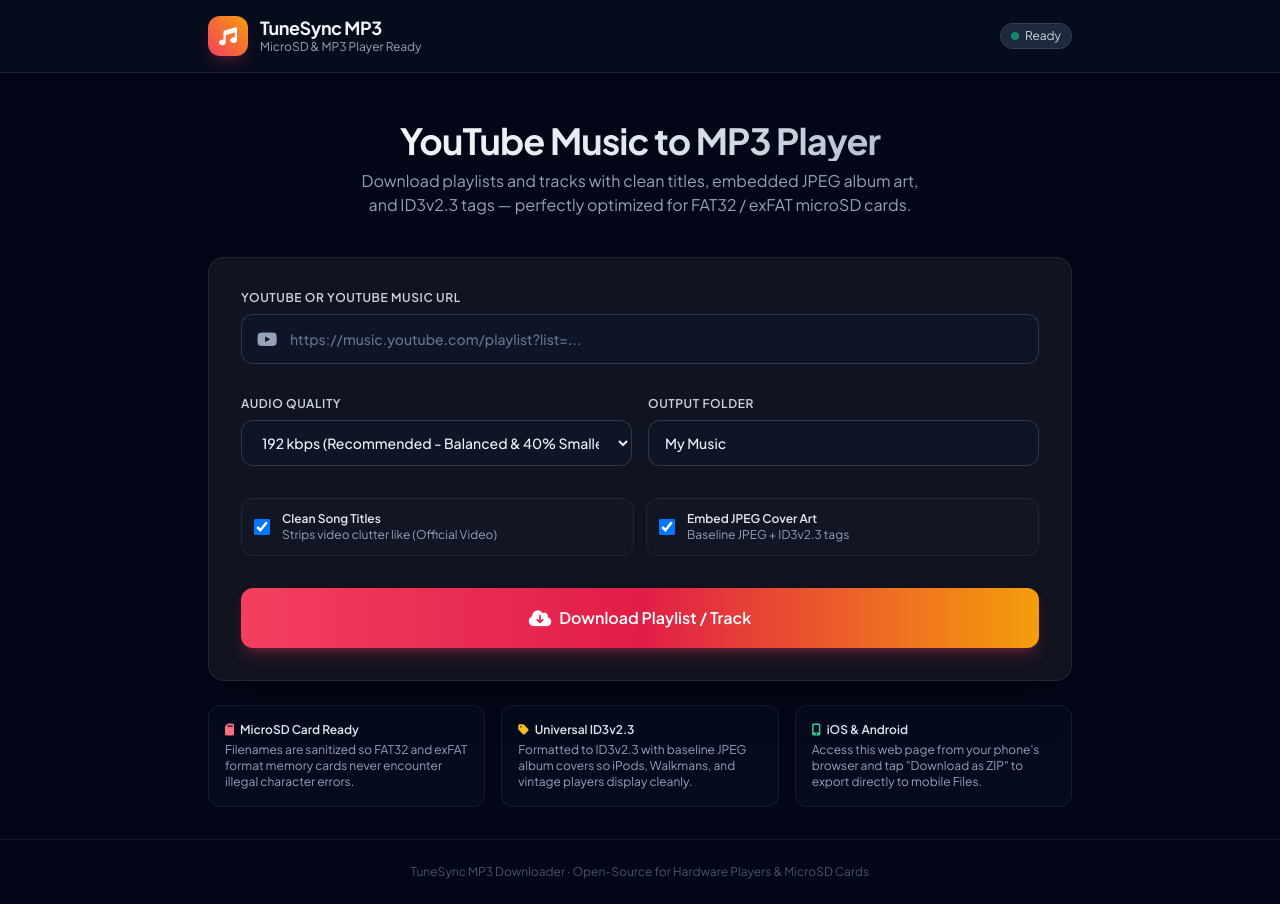
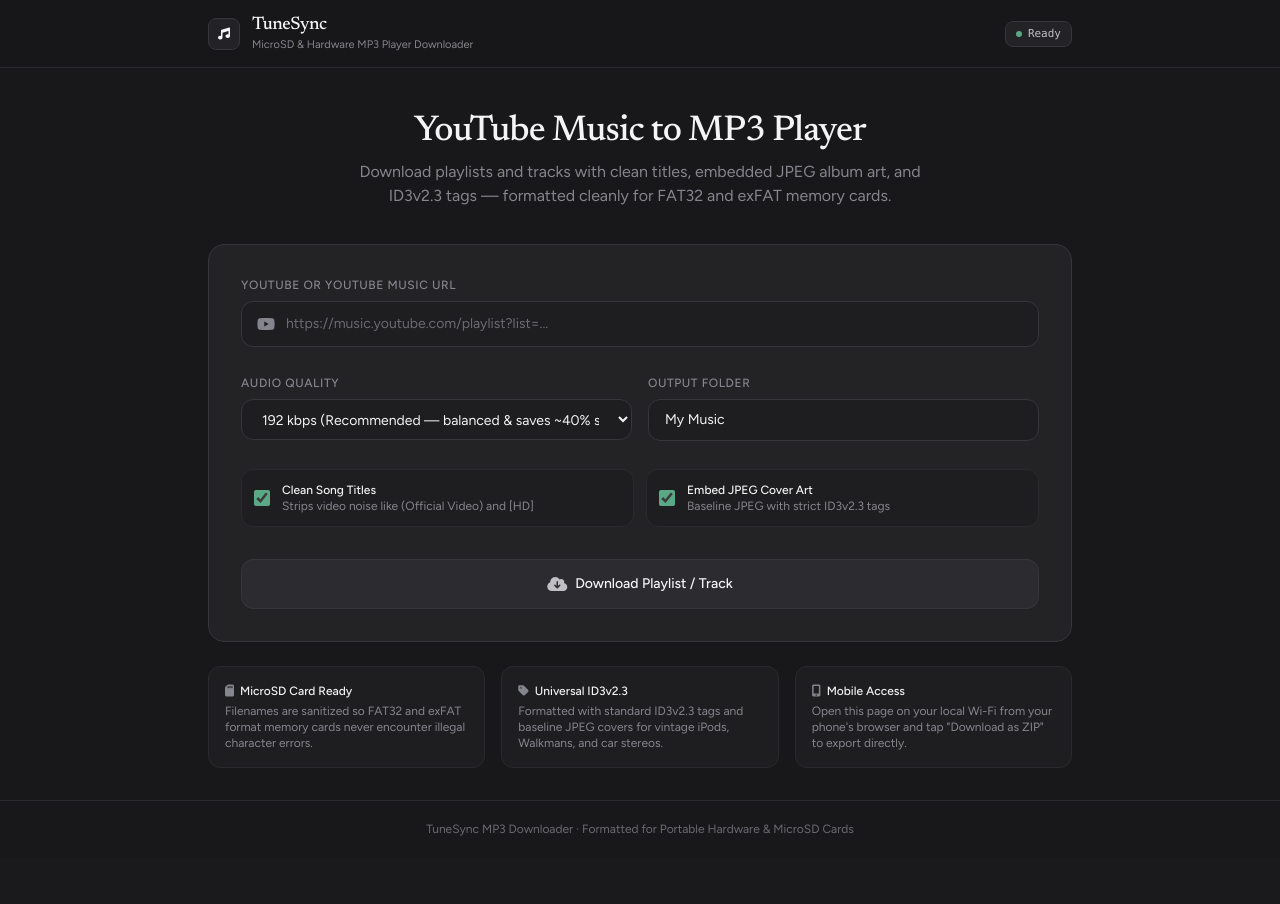
Before and after one commit to yeashaswi/tunesync-mp3, a Python web app: template templates/index.html in a window 1280 px wide. After the commit the page ends 836 px from the top, so only its background shows below. Run offline with Jinja, Linux system fonts and the light colour scheme; the template is opened without the code that fills it, so the values that code supplies are empty; some libraries are stand-ins or nearby versions.

Commit message:
feat: update web UI to peaceful editorial dark theme (evs-vit style)

```diff
--- a/templates/index.html
+++ b/templates/index.html
@@ -3,32 +3,88 @@
 <head>
     <meta charset="UTF-8">
     <meta name="viewport" content="width=device-width, initial-scale=1.0">
-    <title>TuneSync - MP3 Player Downloader</title>
+    <title>TuneSync — MP3 Player Downloader</title>
+    <link rel="preconnect" href="https://fonts.googleapis.com">
+    <link rel="preconnect" href="https://fonts.gstatic.com" crossorigin>
+    <link href="https://fonts.googleapis.com/css2?family=Figtree:wght@400;500;600;700&family=Newsreader:ital,opsz,wght@0,6..72,400;0,6..72,500;0,6..72,600;1,6..72,400;1,6..72,500&display=swap" rel="stylesheet">
     <script src="https://cdn.tailwindcss.com"></script>
     <link rel="stylesheet" href="https://cdnjs.cloudflare.com/ajax/libs/font-awesome/6.4.0/css/all.min.css">
+    <script>
+        tailwind.config = {
+            darkMode: 'class',
+            theme: {
+                extend: {
+                    colors: {
+                        bg: '#18181A',
+                        side: '#1E1E21',
+                        panel: '#232326',
+                        raised: '#2C2C30',
+                        line: '#36363B',
+                        lineSoft: '#2A2A2E',
+                        dim: '#85858D',
+                        textSecondary: '#BFBFC5',
+                        textPrimary: '#F4F4F6',
+                        accent: '#E05656',
+                        sage: '#5BA887'
+                    },
+                    fontFamily: {
+                        serif: ['Newsreader', 'Georgia', 'serif'],
+                        sans: ['Figtree', 'system-ui', '-apple-system', 'sans-serif'],
+                        mono: ['ui-monospace', 'SFMono-Regular', 'Menlo', 'Monaco', 'monospace']
+                    }
+                }
+            }
+        }
+    </script>
     <style>
-        @import url('https://fonts.googleapis.com/css2?family=Plus+Jakarta+Sans:wght@400;500;600;700&display=swap');
-        body { font-family: 'Plus Jakarta Sans', sans-serif; }
-        .glass { background: rgba(26, 27, 38, 0.7); backdrop-filter: blur(12px); border: 1px solid rgba(255, 255, 255, 0.08); }
+        body {
+            background-color: #18181A;
+            color: #BFBFC5;
+            font-family: 'Figtree', sans-serif;
+            font-size: 15px;
+            line-height: 1.6;
+            -webkit-font-smoothing: antialiased;
+        }
+        h1, h2, h3, .font-serif {
+            font-family: 'Newsreader', Georgia, serif;
+        }
+        ::selection {
+            background: #F4F4F6;
+            color: #18181A;
+        }
+        ::-webkit-scrollbar {
+            width: 6px;
+            height: 6px;
+        }
+        ::-webkit-scrollbar-track {
+            background: #18181A;
+        }
+        ::-webkit-scrollbar-thumb {
+            background: #36363B;
+            border-radius: 3px;
+        }
+        ::-webkit-scrollbar-thumb:hover {
+            background: #4E4E56;
+        }
     </style>
 </head>
-<body class="bg-slate-950 text-slate-100 min-h-screen flex flex-col justify-between selection:bg-rose-500 selection:text-white">
+<body class="bg-[#18181A] text-[#BFBFC5] min-h-screen flex flex-col justify-between selection:bg-[#F4F4F6] selection:text-[#18181A]">
 
-    <!-- Header -->
-    <header class="border-b border-slate-800/80 bg-slate-900/40 backdrop-blur-md sticky top-0 z-50">
-        <div class="max-w-4xl mx-auto px-4 py-4 flex items-center justify-between">
+    <!-- Top Header -->
+    <header class="border-b border-[#2A2A2E] bg-[#18181A]/85 backdrop-blur-md sticky top-0 z-50">
+        <div class="max-w-4xl mx-auto px-4 py-3.5 flex items-center justify-between">
             <div class="flex items-center space-x-3">
-                <div class="w-10 h-10 rounded-xl bg-gradient-to-tr from-rose-500 to-amber-500 flex items-center justify-center shadow-lg shadow-rose-500/20">
-                    <i class="fa-solid fa-music text-white text-lg"></i>
+                <div class="w-8 h-8 rounded-lg bg-[#232326] border border-[#36363B] flex items-center justify-center text-[#F4F4F6] shadow-sm">
+                    <i class="fa-solid fa-music text-xs"></i>
                 </div>
                 <div>
-                    <h1 class="font-bold text-lg leading-tight tracking-tight">TuneSync MP3</h1>
-                    <p class="text-xs text-slate-400">MicroSD & MP3 Player Ready</p>
+                    <h1 class="font-serif font-medium text-lg leading-tight tracking-tight text-[#F4F4F6]">TuneSync</h1>
+                    <p class="text-[11px] text-[#85858D]">MicroSD & Hardware MP3 Player Downloader</p>
                 </div>
             </div>
             <div class="flex items-center space-x-2 text-xs">
-                <span class="px-2.5 py-1 rounded-full bg-slate-800 text-slate-300 border border-slate-700 flex items-center gap-1.5">
-                    <span class="w-2 h-2 rounded-full bg-emerald-500 animate-pulse"></span> Ready
+                <span class="px-2.5 py-1 rounded-lg bg-[#232326] text-[#BFBFC5] border border-[#36363B] flex items-center gap-1.5 font-mono text-[11px]">
+                    <span class="w-1.5 h-1.5 rounded-full bg-[#5BA887]"></span> Ready
                 </span>
             </div>
         </div>
@@ -38,73 +94,73 @@
     <main class="max-w-4xl mx-auto px-4 py-8 flex-1 w-full space-y-6">
 
         <!-- Banner / Hero -->
-        <div class="text-center space-y-2 py-4">
-            <h2 class="text-3xl sm:text-4xl font-extrabold tracking-tight bg-gradient-to-r from-white via-slate-200 to-slate-400 bg-clip-text text-transparent">
+        <div class="text-center space-y-2 py-3">
+            <h2 class="text-3xl sm:text-4xl font-serif font-medium tracking-tight text-[#F4F4F6]">
                 YouTube Music to MP3 Player
             </h2>
-            <p class="text-slate-400 max-w-xl mx-auto text-sm sm:text-base">
-                Download playlists and tracks with clean titles, embedded JPEG album art, and ID3v2.3 tags — perfectly optimized for FAT32 / exFAT microSD cards.
+            <p class="text-[#85858D] max-w-xl mx-auto text-sm sm:text-base leading-relaxed">
+                Download playlists and tracks with clean titles, embedded JPEG album art, and ID3v2.3 tags — formatted cleanly for FAT32 and exFAT memory cards.
             </p>
         </div>
 
         <!-- Download Card -->
-        <div class="glass rounded-2xl p-6 sm:p-8 shadow-2xl space-y-6">
+        <div class="bg-[#232326] border border-[#36363B] rounded-2xl p-6 sm:p-8 shadow-sm space-y-6">
 
             <!-- URL Input -->
             <div class="space-y-2">
-                <label class="block text-xs font-semibold text-slate-300 uppercase tracking-wider">
+                <label class="block text-xs font-medium text-[#85858D] uppercase tracking-wider">
                     YouTube or YouTube Music URL
                 </label>
                 <div class="relative flex items-center">
-                    <span class="absolute left-4 text-slate-400">
-                        <i class="fa-brands fa-youtube text-lg"></i>
+                    <span class="absolute left-4 text-[#85858D]">
+                        <i class="fa-brands fa-youtube text-base"></i>
                     </span>
                     <input type="url" id="urlInput" placeholder="https://music.youtube.com/playlist?list=..."
-                        class="w-full pl-12 pr-4 py-3.5 bg-slate-900/90 border border-slate-700/80 rounded-xl text-slate-100 placeholder-slate-500 focus:outline-none focus:ring-2 focus:ring-rose-500/50 focus:border-rose-500 transition-all text-sm font-medium">
+                        class="w-full pl-11 pr-4 py-3 bg-[#1E1E21] border border-[#36363B] rounded-xl text-[#F4F4F6] placeholder-[#6A6A72] focus:outline-none focus:border-[#47474E] transition-colors text-sm font-sans">
                 </div>
             </div>
 
             <!-- Settings Grid -->
-            <div class="grid grid-cols-1 sm:grid-cols-2 gap-4 pt-2">
+            <div class="grid grid-cols-1 sm:grid-cols-2 gap-4 pt-1">
 
                 <!-- Bitrate Selection -->
                 <div class="space-y-2">
-                    <label class="block text-xs font-semibold text-slate-300 uppercase tracking-wider">
+                    <label class="block text-xs font-medium text-[#85858D] uppercase tracking-wider">
                         Audio Quality
                     </label>
-                    <select id="bitrateSelect" class="w-full px-4 py-3 bg-slate-900/90 border border-slate-700/80 rounded-xl text-slate-100 focus:outline-none focus:ring-2 focus:ring-rose-500/50 focus:border-rose-500 transition-all text-sm font-medium">
-                        <option value="192k" selected>192 kbps (Recommended - Balanced & 40% Smaller)</option>
+                    <select id="bitrateSelect" class="w-full px-4 py-2.5 bg-[#1E1E21] border border-[#36363B] rounded-xl text-[#F4F4F6] focus:outline-none focus:border-[#47474E] transition-colors text-sm font-sans">
+                        <option value="192k" selected>192 kbps (Recommended — balanced & saves ~40% space)</option>
                         <option value="320k">320 kbps (Maximum MP3 Bitrate)</option>
-                        <option value="160k">160 kbps (Compact - 50% Space Savings)</option>
+                        <option value="160k">160 kbps (Compact — 50% space savings)</option>
                         <option value="128k">128 kbps (Ultra Light)</option>
                     </select>
                 </div>
 
                 <!-- Folder Name -->
                 <div class="space-y-2">
-                    <label class="block text-xs font-semibold text-slate-300 uppercase tracking-wider">
+                    <label class="block text-xs font-medium text-[#85858D] uppercase tracking-wider">
                         Output Folder
                     </label>
                     <input type="text" id="folderInput" value="My Music" placeholder="Folder name"
-                        class="w-full px-4 py-3 bg-slate-900/90 border border-slate-700/80 rounded-xl text-slate-100 placeholder-slate-500 focus:outline-none focus:ring-2 focus:ring-rose-500/50 focus:border-rose-500 transition-all text-sm font-medium">
+                        class="w-full px-4 py-2.5 bg-[#1E1E21] border border-[#36363B] rounded-xl text-[#F4F4F6] placeholder-[#6A6A72] focus:outline-none focus:border-[#47474E] transition-colors text-sm font-sans">
                 </div>
             </div>
 
             <!-- Features Checkboxes -->
-            <div class="grid grid-cols-1 sm:grid-cols-2 gap-3 pt-2">
-                <label class="flex items-center space-x-3 p-3 rounded-xl bg-slate-900/40 border border-slate-800 cursor-pointer hover:bg-slate-900/80 transition-colors">
-                    <input type="checkbox" id="cleanTitlesCheck" checked class="w-4 h-4 text-rose-500 rounded bg-slate-800 border-slate-600 focus:ring-rose-500">
+            <div class="grid grid-cols-1 sm:grid-cols-2 gap-3 pt-1">
+                <label class="flex items-center space-x-3 p-3 rounded-xl bg-[#1E1E21] border border-[#2A2A2E] cursor-pointer hover:border-[#36363B] transition-colors">
+                    <input type="checkbox" id="cleanTitlesCheck" checked class="w-4 h-4 rounded bg-[#232326] border-[#36363B] accent-[#5BA887]">
                     <div class="text-xs">
-                        <span class="font-semibold block text-slate-200">Clean Song Titles</span>
-                        <span class="text-slate-400">Strips video clutter like (Official Video)</span>
+                        <span class="font-medium block text-[#F4F4F6]">Clean Song Titles</span>
+                        <span class="text-[#85858D]">Strips video noise like (Official Video) and [HD]</span>
                     </div>
                 </label>
 
-                <label class="flex items-center space-x-3 p-3 rounded-xl bg-slate-900/40 border border-slate-800 cursor-pointer hover:bg-slate-900/80 transition-colors">
-                    <input type="checkbox" id="embedArtCheck" checked class="w-4 h-4 text-rose-500 rounded bg-slate-800 border-slate-600 focus:ring-rose-500">
+                <label class="flex items-center space-x-3 p-3 rounded-xl bg-[#1E1E21] border border-[#2A2A2E] cursor-pointer hover:border-[#36363B] transition-colors">
+                    <input type="checkbox" id="embedArtCheck" checked class="w-4 h-4 rounded bg-[#232326] border-[#36363B] accent-[#5BA887]">
                     <div class="text-xs">
-                        <span class="font-semibold block text-slate-200">Embed JPEG Cover Art</span>
-                        <span class="text-slate-400">Baseline JPEG + ID3v2.3 tags</span>
+                        <span class="font-medium block text-[#F4F4F6]">Embed JPEG Cover Art</span>
+                        <span class="text-[#85858D]">Baseline JPEG with strict ID3v2.3 tags</span>
                     </div>
                 </label>
             </div>
@@ -112,42 +168,42 @@
             <!-- Action Buttons -->
             <div class="pt-2 flex flex-col sm:flex-row gap-3">
                 <button id="downloadBtn" onclick="startDownload()"
-                    class="flex-1 py-4 px-6 rounded-xl bg-gradient-to-r from-rose-500 via-rose-600 to-amber-500 hover:opacity-95 text-white font-semibold flex items-center justify-center space-x-2 shadow-lg shadow-rose-500/25 active:scale-[0.99] transition-all">
-                    <i class="fa-solid fa-cloud-arrow-down text-lg"></i>
+                    class="flex-1 py-3 px-6 rounded-xl bg-[#2C2C30] hover:bg-[#36363B] text-[#F4F4F6] font-medium text-sm flex items-center justify-center space-x-2 border border-[#36363B] shadow-sm transition-all">
+                    <i class="fa-solid fa-cloud-arrow-down text-base text-[#BFBFC5]"></i>
                     <span>Download Playlist / Track</span>
                 </button>
 
                 <button id="zipBtn" onclick="downloadZip()"
-                    class="hidden py-4 px-6 rounded-xl bg-slate-800 hover:bg-slate-700 text-slate-200 font-semibold flex items-center justify-center space-x-2 border border-slate-700 transition-all">
-                    <i class="fa-solid fa-file-zipper text-lg text-amber-400"></i>
+                    class="hidden py-3 px-6 rounded-xl bg-[#5BA887]/15 hover:bg-[#5BA887]/25 text-[#5BA887] font-medium text-sm flex items-center justify-center space-x-2 border border-[#5BA887]/30 transition-all">
+                    <i class="fa-solid fa-file-zipper text-base"></i>
                     <span>Download as ZIP</span>
                 </button>
             </div>
 
             <!-- Progress Section (Hidden initially) -->
-            <div id="progressSection" class="hidden space-y-4 pt-4 border-t border-slate-800">
+            <div id="progressSection" class="hidden space-y-4 pt-4 border-t border-[#2A2A2E]">
                 <div class="flex items-center justify-between text-xs">
-                    <span id="statusText" class="font-medium text-slate-300 flex items-center gap-2">
-                        <i class="fa-solid fa-spinner fa-spin text-rose-500"></i> Initializing download...
+                    <span id="statusText" class="font-medium text-[#BFBFC5] flex items-center gap-2">
+                        <i class="fa-solid fa-spinner fa-spin text-[#85858D]"></i> Initializing download...
                     </span>
-                    <span id="percentText" class="font-bold text-rose-400">0%</span>
+                    <span id="percentText" class="font-mono text-[#F4F4F6] font-medium">0%</span>
                 </div>
 
                 <!-- Progress Bar -->
-                <div class="w-full h-3 bg-slate-900 rounded-full overflow-hidden p-0.5 border border-slate-800">
-                    <div id="progressBar" class="h-full bg-gradient-to-r from-rose-500 to-amber-400 rounded-full transition-all duration-300 w-0"></div>
+                <div class="w-full h-2 bg-[#1E1E21] rounded-full overflow-hidden p-0.5 border border-[#2A2A2E]">
+                    <div id="progressBar" class="h-full bg-[#F4F4F6] rounded-full transition-all duration-300 w-0"></div>
                 </div>
 
-                <div class="flex items-center justify-between text-xs text-slate-500 font-mono">
+                <div class="flex items-center justify-between text-xs text-[#85858D] font-mono">
                     <span id="speedText">Speed: --</span>
                     <span id="etaText">ETA: --</span>
                 </div>
 
                 <!-- Live Log Viewer -->
                 <div class="space-y-1">
-                    <span class="text-[11px] font-semibold text-slate-400 uppercase tracking-wider block">Terminal Log</span>
-                    <div id="logBox" class="w-full h-44 bg-slate-950 rounded-xl p-3 font-mono text-xs text-slate-400 overflow-y-auto border border-slate-800/80 space-y-1 select-text">
-                        <p class="text-slate-600">// Ready to download...</p>
+                    <span class="text-[11px] font-medium text-[#85858D] uppercase tracking-wider block">Terminal Log</span>
+                    <div id="logBox" class="w-full h-44 bg-[#18181A] rounded-xl p-3 font-mono text-xs text-[#85858D] overflow-y-auto border border-[#2A2A2E] space-y-1 select-text">
+                        <p class="text-[#6A6A72]">// Ready to download...</p>
                     </div>
                 </div>
             </div>
@@ -155,32 +211,32 @@
         </div>
 
         <!-- Quick Tips for MP3 Players -->
-        <div class="grid grid-cols-1 sm:grid-cols-3 gap-4 text-xs text-slate-400">
-            <div class="p-4 rounded-xl bg-slate-900/30 border border-slate-800/60 space-y-1">
-                <div class="text-slate-200 font-semibold flex items-center gap-1.5">
-                    <i class="fa-solid fa-sd-card text-rose-400"></i> MicroSD Card Ready
+        <div class="grid grid-cols-1 sm:grid-cols-3 gap-4 text-xs text-[#85858D]">
+            <div class="p-4 rounded-xl bg-[#1E1E21] border border-[#2A2A2E] space-y-1">
+                <div class="text-[#F4F4F6] font-medium flex items-center gap-1.5">
+                    <i class="fa-solid fa-sd-card text-[#85858D]"></i> MicroSD Card Ready
                 </div>
                 <p>Filenames are sanitized so FAT32 and exFAT format memory cards never encounter illegal character errors.</p>
             </div>
-            <div class="p-4 rounded-xl bg-slate-900/30 border border-slate-800/60 space-y-1">
-                <div class="text-slate-200 font-semibold flex items-center gap-1.5">
-                    <i class="fa-solid fa-tag text-amber-400"></i> Universal ID3v2.3
+            <div class="p-4 rounded-xl bg-[#1E1E21] border border-[#2A2A2E] space-y-1">
+                <div class="text-[#F4F4F6] font-medium flex items-center gap-1.5">
+                    <i class="fa-solid fa-tag text-[#85858D]"></i> Universal ID3v2.3
                 </div>
-                <p>Formatted to ID3v2.3 with baseline JPEG album covers so iPods, Walkmans, and vintage players display cleanly.</p>
+                <p>Formatted with standard ID3v2.3 tags and baseline JPEG covers for vintage iPods, Walkmans, and car stereos.</p>
             </div>
-            <div class="p-4 rounded-xl bg-slate-900/30 border border-slate-800/60 space-y-1">
-                <div class="text-slate-200 font-semibold flex items-center gap-1.5">
-                    <i class="fa-solid fa-mobile-screen-button text-emerald-400"></i> iOS & Android
+            <div class="p-4 rounded-xl bg-[#1E1E21] border border-[#2A2A2E] space-y-1">
+                <div class="text-[#F4F4F6] font-medium flex items-center gap-1.5">
+                    <i class="fa-solid fa-mobile-screen-button text-[#85858D]"></i> Mobile Access
                 </div>
-                <p>Access this web page from your phone's browser and tap "Download as ZIP" to export directly to mobile Files.</p>
+                <p>Open this page on your local Wi-Fi from your phone's browser and tap "Download as ZIP" to export directly.</p>
             </div>
         </div>
 
     </main>
 
     <!-- Footer -->
-    <footer class="border-t border-slate-900 py-6 text-center text-xs text-slate-600">
-        <p>TuneSync MP3 Downloader &middot; Open-Source for Hardware Players & MicroSD Cards</p>
+    <footer class="border-t border-[#2A2A2E] py-5 text-center text-xs text-[#6A6A72]">
+        <p>TuneSync MP3 Downloader &middot; Formatted for Portable Hardware & MicroSD Cards</p>
     </footer>
 
     <!-- Frontend Script -->
@@ -205,7 +261,7 @@
 
             document.getElementById('progressSection').classList.remove('hidden');
             document.getElementById('zipBtn').classList.add('hidden');
-            document.getElementById('logBox').innerHTML = '<p class="text-amber-400">> Starting process...</p>';
+            document.getElementById('logBox').innerHTML = '<p class="text-[#BFBFC5]">> Starting process...</p>';
 
             try {
                 const response = await fetch('/api/download', {
@@ -259,10 +315,10 @@
                 }
 
                 if (data.status === 'running') {
-                    statusText.innerHTML = '<i class="fa-solid fa-spinner fa-spin text-rose-500"></i> ' + (data.current_track || 'Downloading tracks...');
+                    statusText.innerHTML = '<i class="fa-solid fa-spinner fa-spin text-[#85858D]"></i> ' + (data.current_track || 'Downloading tracks...');
                 } else if (data.status === 'completed') {
                     clearInterval(pollInterval);
-                    statusText.innerHTML = '<i class="fa-solid fa-circle-check text-emerald-400"></i> Download complete!';
+                    statusText.innerHTML = '<i class="fa-solid fa-circle-check text-[#5BA887]"></i> Download complete!';
                     progressBar.style.width = '100%';
                     percentText.innerText = '100%';
 
@@ -273,7 +329,7 @@
                     document.getElementById('zipBtn').classList.remove('hidden');
                 } else if (data.status === 'error') {
                     clearInterval(pollInterval);
-                    statusText.innerHTML = '<i class="fa-solid fa-triangle-exclamation text-rose-500"></i> Error: ' + (data.error || 'Failed');
+                    statusText.innerHTML = '<i class="fa-solid fa-triangle-exclamation text-[#E05656]"></i> Error: ' + (data.error || 'Failed');
                     const btn = document.getElementById('downloadBtn');
                     btn.disabled = false;
                     btn.classList.remove('opacity-50', 'cursor-not-allowed');
```
